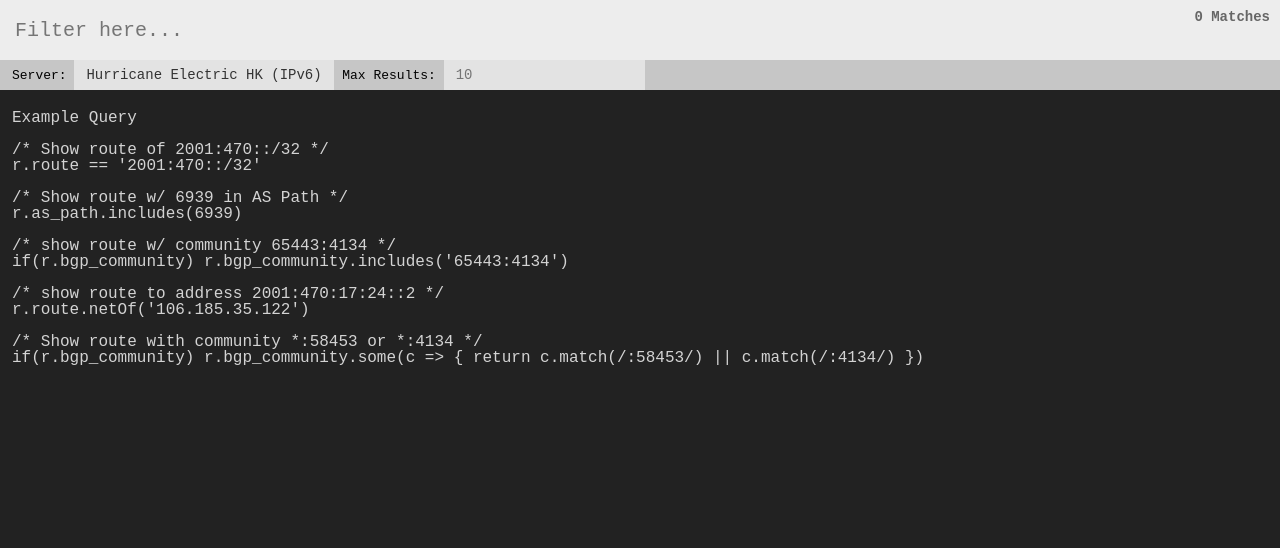
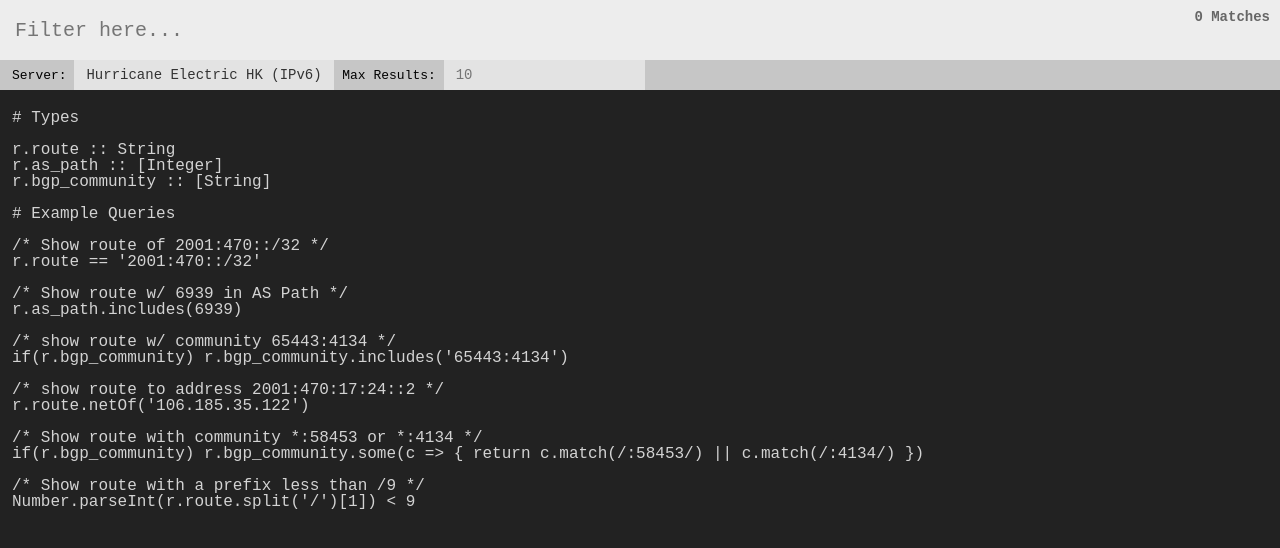
Before and after one commit to Nat-Lab/routeview, a plain HTML site: page index.html in a window 1280 px wide. Drawn offline with Linux system fonts and the light colour scheme.

Commit message:
better help.

```diff
--- a/index.html
+++ b/index.html
@@ -22,9 +22,14 @@
   </div>
 </div>
 <div class="disp_warp" id="view">
-<div class="disp">
-<div class="intro">
-<pre><b>Example Query</b>
+<div class="intro" id="help">
+<pre><b># Types</b>
+
+r.route :: String
+r.as_path :: [Integer]
+r.bgp_community :: [String]
+
+<b># Example Queries</b>
 
 /* Show route of 2001:470::/32 */
 r.route == '2001:470::/32'
@@ -41,8 +46,12 @@ r.route.netOf('106.185.35.122')
 /* Show route with community *:58453 or *:4134 */
 if(r.bgp_community) r.bgp_community.some(c =&gt; { return c.match(/:58453/) || c.match(/:4134/) })
 
+/* Show route with a prefix less than /9 */
+Number.parseInt(r.route.split('/')[1]) < 9
+
 </pre>
 </div>
+<div class="disp">
 </div>
 </div>
 </body>
--- a/js/app.js
+++ b/js/app.js
@@ -6,6 +6,7 @@ var rs_ctrl = (function () {
   var serv_id = document.getElementById('server_id');
   var max_rslt = document.getElementById('max_res');
   var match_count = document.getElementById('match_count');
+  var help = document.getElementById('help');
 
   var update_rs = (rs) => {
     input.disabled = true;
@@ -147,7 +148,8 @@ var rs_ctrl = (function () {
     try {
       var rs = router_servers[server_id];
       var _res = rs.data.filter(r => eval(input.value));
-      match_count.innerHTML = rs.loaded ? _res.length + " Macthes" : 'Downloading Routing Informations...';
+      match_count.innerHTML = rs.loaded ? _res.length + ' Macthes' : 'Downloading Routing Informations...';
+      if (rs.loaded) help.style.display = _res.length > 0 ? 'none' : '';
       return _res;
     } catch (e) {
       console.error('Filter Error: ' + e);
@@ -187,7 +189,7 @@ var rs_ctrl = (function () {
       table.appendChild(tbody);
       resultHTML.appendChild(table);
     });
-    view.innerHTML = '';
+    view.removeChild(document.getElementsByClassName("disp")[0]);
     view.appendChild(resultHTML);
   };
 
```
